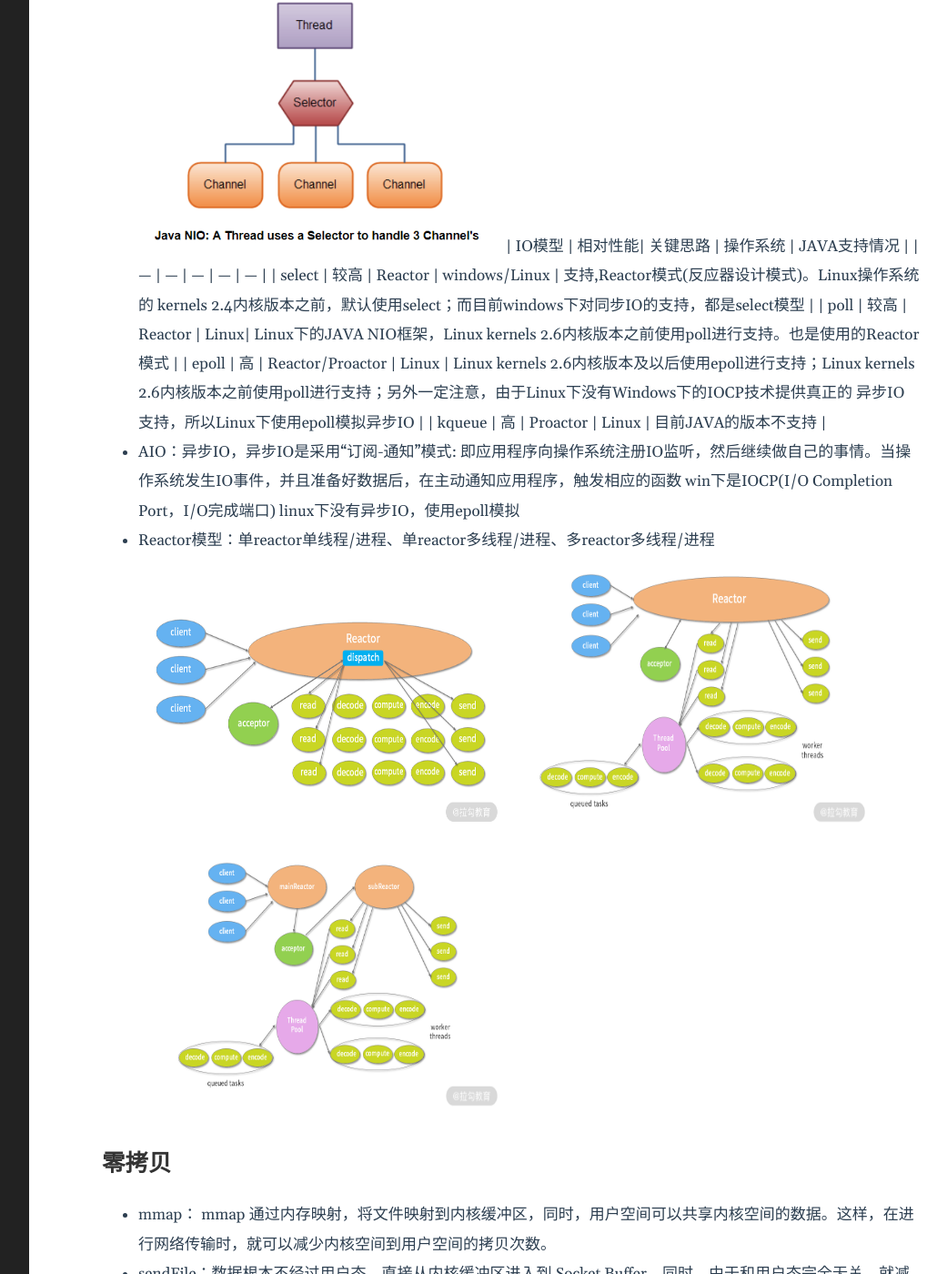
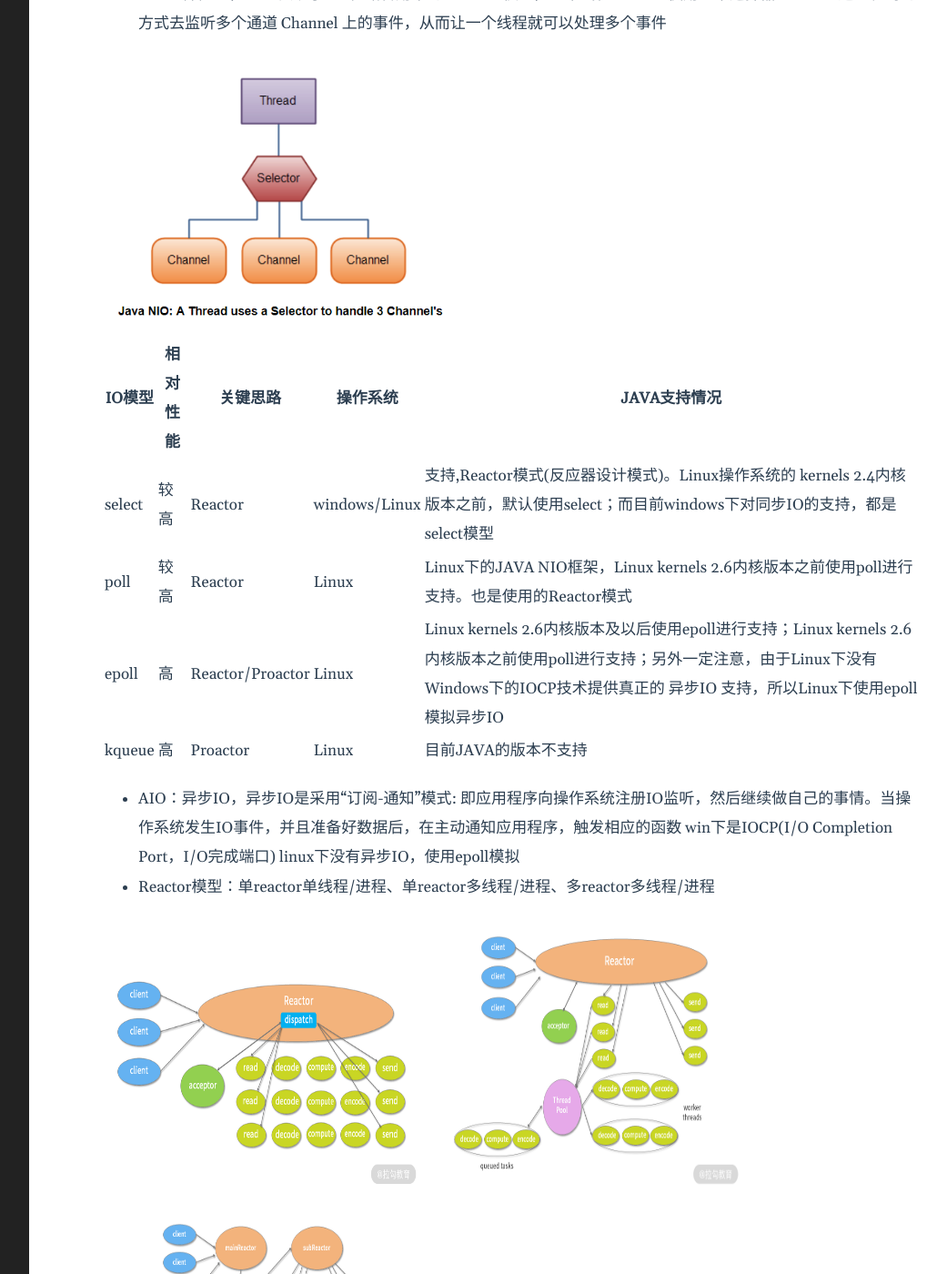
Before and after one commit to someever/someever.github.io, a Jekyll site: the page built from _posts/2022-07-11-IO.md, in a window 1280 px wide and 1400 px high, scrolled down 1288 px. Shown: the whole window at 91% size, without its empty margins (188-1229 px from the left). Built offline with Jekyll 4.4.1, drawn with Linux system fonts in a browser that asks for light colours.

Commit message:
update IO

```diff
--- a/_includes/home.html
+++ b/_includes/home.html
@@ -1,6 +1,6 @@
 <article class="post">
   <header class="post-header home">
-    <div class="post-title">Articles</div>
+    <div class="post-title">文章</div>
   </header>
 
   <div class="post-content">
--- a/_posts/2022-07-11-IO.md
+++ b/_posts/2022-07-11-IO.md
@@ -12,14 +12,18 @@ tags: IO netty 零拷贝
 - **信号驱动式IO（SIGIO）：** 应用进程使用 sigaction 系统调用，内核立即返回，应用进程可以继续执行，也就是说等待数据阶段应用进程是非阻塞的。内核在数据到达时向应用进程发送 SIGIO 信号，应用进程收到之后在信号处理程序中调用 recvfrom 将数据从内核复制到应用进程中。
 - **异步IO（AIO）：** 进行 aio_read 系统调用会立即返回，应用进程继续执行，不会被阻塞，内核会在所有操作完成之后向应用进程发送信号。 异步 I/O 与信号驱动 I/O 的区别在于，异步 I/O 的信号是通知应用进程 I/O 完成，而信号驱动 I/O 的信号是通知应用进程可以开始 I/O。
 - **五大IO模型比较：** 前四种 I/O 模型的主要区别在于第一个阶段，而第二个阶段是一样的: 将数据从内核复制到应用进程过程中，应用进程会被阻塞。
+
 ![IO模型比较](https://someever.github.io/public/img/io_01.png){:height="300px" width="500px"}
+
 - **IO多路复用：**
     - LT(level trigger)：当 epoll_wait() 检测到描述符事件到达时，将此事件通知进程，进程可以不立即处理该事件，下次调用 epoll_wait() 会再次通知进程。是默认的一种模式，并且同时支持 Blocking 和 No-Blocking。
     - ET(edge trigger)：和 LT 模式不同的是，通知之后进程必须立即处理事件，下次再调用 epoll_wait() 时不会再得到事件到达的通知。效率比LT高，只支持No-Blocking
 ## JAVA IO
 - BIO：阻塞IO，blocking IO
 - NIO：非阻塞，NIO 实现了 IO 多路复用中的 Reactor 模型，一个线程 Thread 使用一个选择器 Selector 通过轮询的方式去监听多个通道 Channel 上的事件，从而让一个线程就可以处理多个事件
+
 ![NIO](https://someever.github.io/public/img/io_02.png){:height="300px" width="400px"}
+
 | IO模型 | 相对性能| 关键思路 | 操作系统 | JAVA支持情况 |
 | --- | --- | --- | --- | --- |
 | select | 较高 | Reactor | windows/Linux | 支持,Reactor模式(反应器设计模式)。Linux操作系统的 kernels 2.4内核版本之前，默认使用select；而目前windows下对同步IO的支持，都是select模型 |
@@ -31,17 +35,19 @@ tags: IO netty 零拷贝
 win下是IOCP(I/O Completion Port，I/O完成端口)
 linux下没有异步IO，使用epoll模拟
 - Reactor模型：单reactor单线程/进程、单reactor多线程/进程、多reactor多线程/进程
-![单reactor单线程/进程](https://someever.github.io/public/img/io_03.png){:height="300px" width="400px"}
-![单reactor多线程/进程](https://someever.github.io/public/img/io_04.png){:height="300px" width="400px"}
-![多reactor多线程/进程](https://someever.github.io/public/img/io_05.png){:height="300px" width="400px"}
+
+![单reactor单线程/进程](https://someever.github.io/public/img/io_03.png){:height="300px" width="350px"}
+![单reactor多线程/进程](https://someever.github.io/public/img/io_04.png){:height="300px" width="350px"}
+![多reactor多线程/进程](https://someever.github.io/public/img/io_05.png){:height="300px" width="350px"}
 
 ## 零拷贝
 - mmap：   mmap 通过内存映射，将文件映射到内核缓冲区，同时，用户空间可以共享内核空间的数据。这样，在进行网络传输时，就可以减少内核空间到用户空间的拷贝次数。
 - sendFile：数据根本不经过用户态，直接从内核缓冲区进入到 Socket Buffer，同时，由于和用户态完全无关，就减少了一次上下文切换，真正的0拷贝
 - 应用：对于RocketMQ来说这两个步骤使用的是mmap+write，而Kafka则是使用mmap+write持久化数据，发送数据使用sendfile。 FileChannel#transferTo()
-![正常IO](https://someever.github.io/public/img/io_06.png){:height="300px" width="400px"}
-![mmap](https://someever.github.io/public/img/io_07.png){:height="300px" width="400px"}
-![sendFile](https://someever.github.io/public/img/io_08.png){:height="300px" width="400px"}
+
+![正常IO](https://someever.github.io/public/img/io_06.png){:height="300px" width="350px"}
+![mmap](https://someever.github.io/public/img/io_07.png){:height="300px" width="350px"}
+![sendFile](https://someever.github.io/public/img/io_08.png){:height="300px" width="350px"}
 
 ## Netty
 - 零拷贝
@@ -51,5 +57,6 @@ linux下没有异步IO，使用epoll模拟
     - ByteBuf.slice 操作与 Unpooled.wrappedBuffer 相反，slice 操作可以将一个 ByteBuf 对象切分成多个 ByteBuf 对象，切分过程中不会产生内存拷贝，底层共享一个 byte 数组的存储空间。
     - Netty 使用 FileRegion 实现文件传输，FileRegion 底层封装了 FileChannel#transferTo() 方法，可以将文件缓冲区的数据直接传输到目标 Channel，避免内核缓冲区和用户态缓冲区之间的数据拷贝，这属于操作系统级别的零拷贝。
 - 逻辑架构
+
 ![netty](https://someever.github.io/public/img/io_09.png){:height="500px" width="500px"}
 ![netty](https://someever.github.io/public/img/io_10.png){:height="400px" width="500px"}
```
